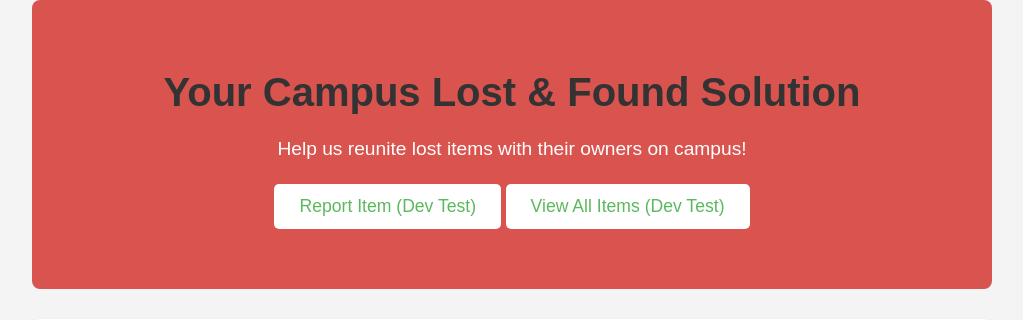
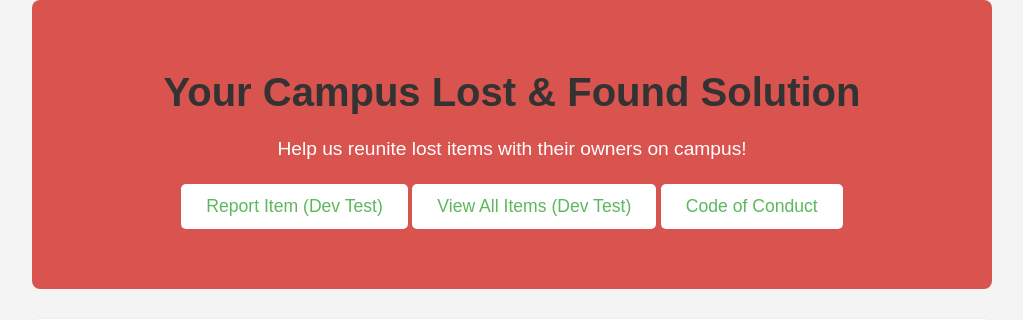
Before and after one commit to Robb1228/find-it, a Flask app: page / in a window 1280 px wide. Shown: the part 94-414 px from the top of the page, without its empty margins (128-1151 px from the left). Run offline with Flask 2, Linux system fonts and the light colour scheme; a user stored in the database is signed in.

Commit message:
Code of Conduct tab index.html

```diff
--- a/app/templates/index.html
+++ b/app/templates/index.html
@@ -11,6 +11,7 @@
         <div class="test-buttons">
             <button onclick="window.location.href='{{ url_for('routes.report_item') }}'"> Report Item (Dev Test)</button>
             <button onclick="window.location.href='{{ url_for('routes.view_items') }}'"> View All Items (Dev Test)</button>
+            <button onclick="window.location.href='{{ url_for('code_of_conduct') }}'">Code of Conduct</button>
         </div>
     </section>
 
```
